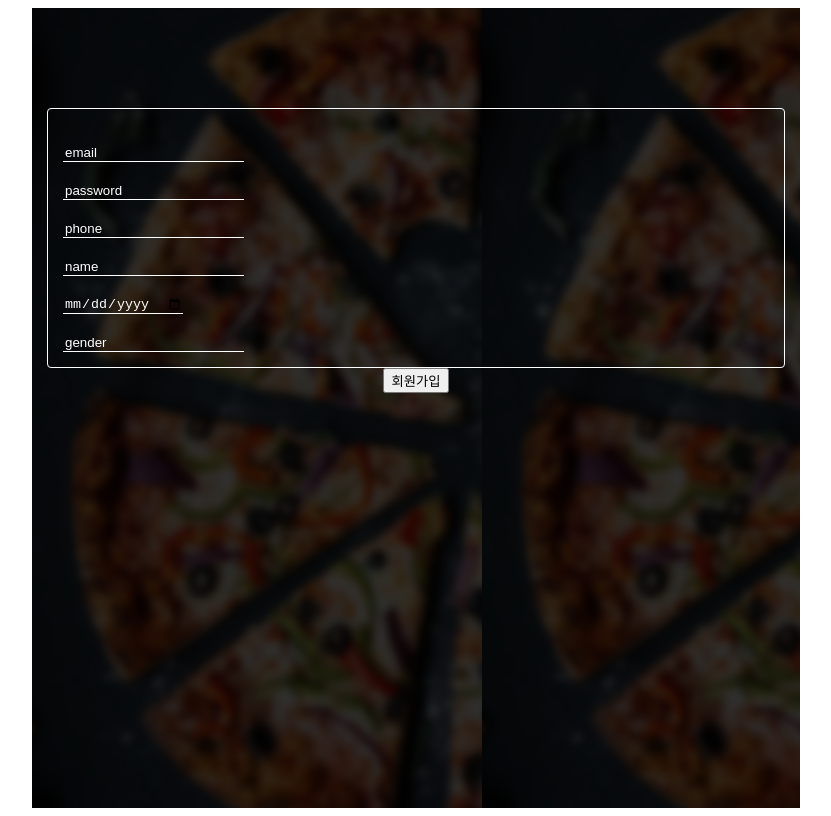
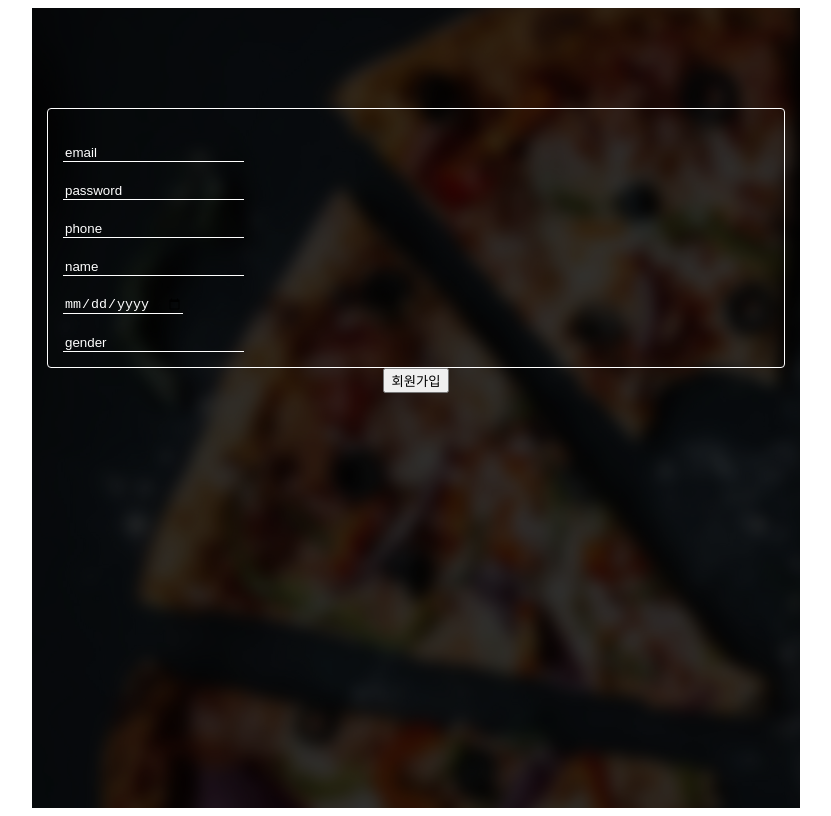
Before and after one commit to collabo-cw/simple_board_frontend, a Next.js app in the folder class/: page /membership in a window 1280 px wide. Shown: the whole page, without its empty margins (224-1055 px from the left). Built offline with nearby package versions, Linux system fonts and the light colour scheme.

Commit message:
주소변경

```diff
--- a/class/pages/membership/index.js
+++ b/class/pages/membership/index.js
@@ -87,8 +87,10 @@ export default function MembershipPage(){
                     birthday,
                     gender
                 });
+                console.log("성공")
             }catch(error){
                 alert(error.massage)
+                console.log("실패")
             }
 
 
--- a/class/styles/membership.styles.js
+++ b/class/styles/membership.styles.js
@@ -15,10 +15,10 @@ export const Wrapper = styled.div`
   flex-direction: column;
   align-items: center;
   box-sizing: border-box;
-  background-image: url("../img/pizza.jpg");
+  background: url("../img/pizza.jpg") no-repeat;
   background-color: rgba(0, 0, 0, 0.55);
   background-blend-mode: multiply;
-  background-size:contain;
+  background-size:cover;
 `;
 
 export const WrapLogin = styled.div`
```
